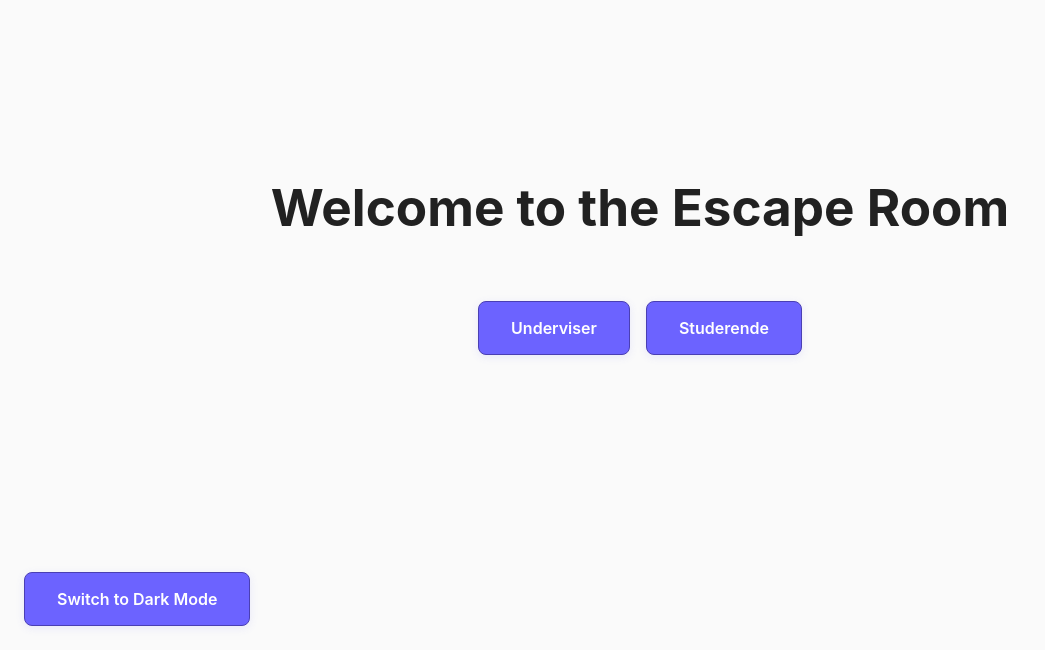
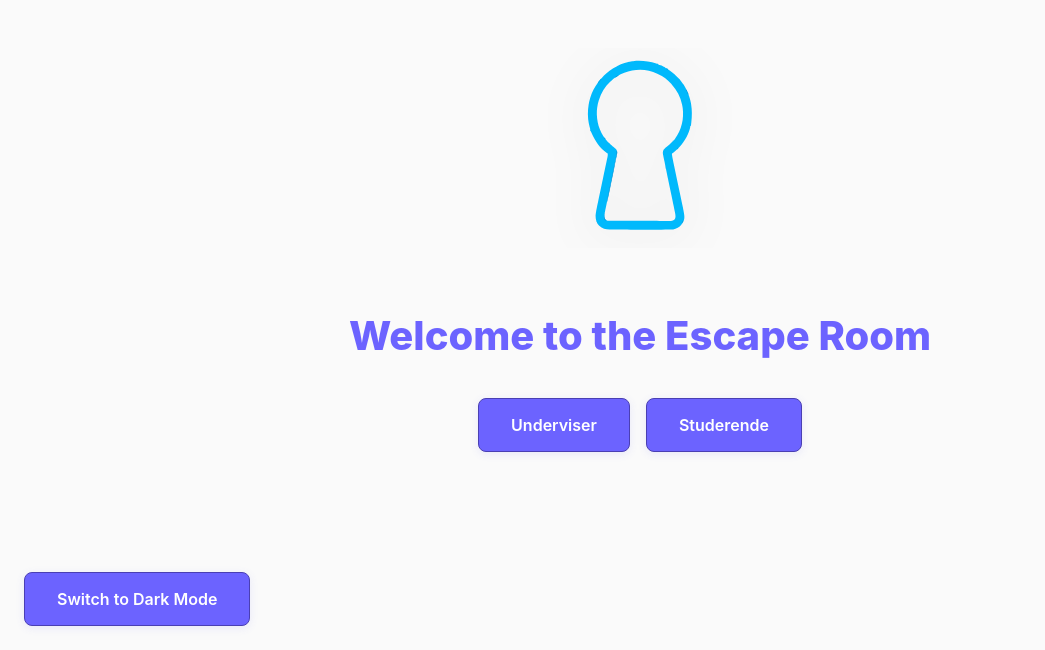
Before and after one commit to TheRealChair/DevOps, a React (Vite) app in the folder my-react-app/: page / in a window 1280 px wide. Shown: the part 150-800 px from the top of the page, without its empty margins (0-1045 px from the left). Built offline with nearby package versions, Linux system fonts and the light colour scheme.

Commit message:
Logo experiment
home page looked bare so i tried adding a logo.

```diff
--- a/my-react-app/src/pages/HomePage.tsx
+++ b/my-react-app/src/pages/HomePage.tsx
@@ -12,8 +12,26 @@ export interface HomePageProps {
 
 const HomePage: React.FC<HomePageProps> = ({ onStuderendeClick, onUnderviserClick }) => {
   return (
-  <div className="frontpage-container" style={{ minHeight: '100vh', width: '100vw', display: 'flex', flexDirection: 'column', alignItems: 'center', justifyContent: 'center' }}>
-      <h1>Welcome to the Escape Room</h1>
+    <div className="frontpage-container" style={{ minHeight: '100vh', width: '100vw', display: 'flex', flexDirection: 'column', alignItems: 'center', justifyContent: 'center' }}>
+      <div
+        style={{
+          width: '260px',
+          height: '200px',
+          overflow: 'hidden',
+          display: 'flex',
+          alignItems: 'center',
+          justifyContent: 'center',
+          marginBottom: '2.5rem',
+        }}
+      >
+        <img
+          src="/logo.svg"
+          alt="Escape Room Logo"
+          style={{ width: '280px', minWidth: '100%', minHeight: '100%', objectFit: 'cover', filter: 'drop-shadow(0 4px 24px rgba(0,0,0,0.10))', marginTop: '10px' }}
+          draggable={false}
+        />
+      </div>
+      <h1 style={{ fontWeight: 800, fontSize: '2.5rem', marginBottom: '0.5rem', color: 'var(--primary)' }}>Welcome to the Escape Room</h1>
       <div style={{ display: 'flex', gap: '1rem', marginTop: '2rem' }}>
         <button className="themed-btn" onClick={onUnderviserClick}>Underviser</button>
         <button className="themed-btn" onClick={onStuderendeClick}>Studerende</button>
```
Also changed, not shown: my-react-app/public/logo.svg (added), my-react-app/src/assets/Logo.svg (added).
